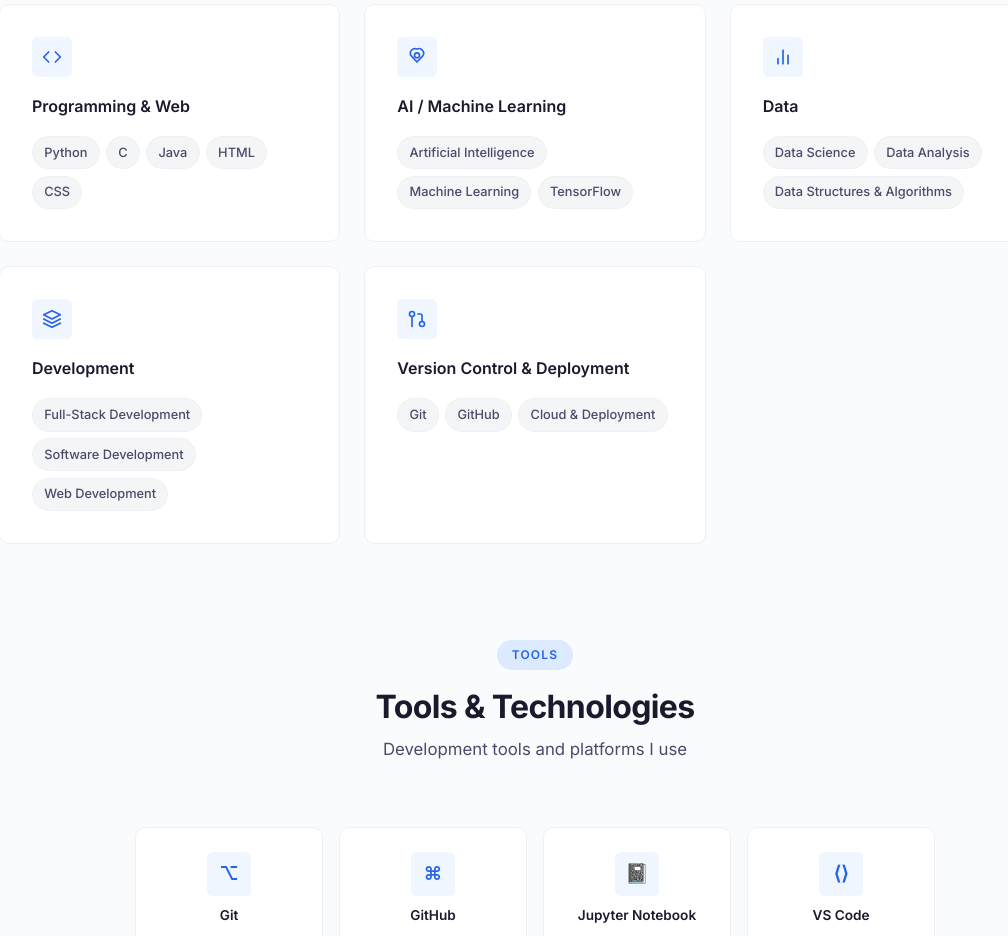
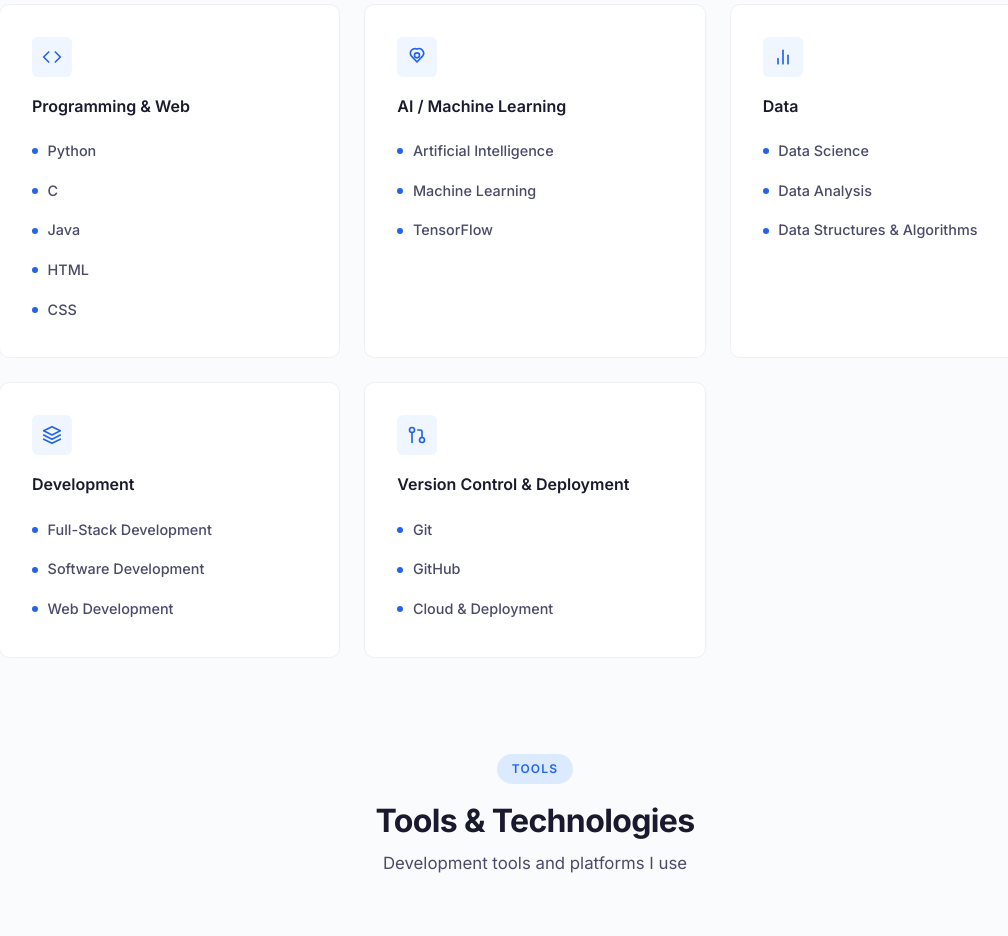
Before and after one commit to SusheelVaddi/Portfolio, a React (Vite) app: page / in a window 1280 px wide. Shown: the part 3200-4136 px from the top of the page, without its empty margins (105-1113 px from the left). Built offline with nearby package versions, Linux system fonts and the light colour scheme.

Commit message:
Format technical skills as vertical lists

```diff
--- a/src/components/Skills.jsx
+++ b/src/components/Skills.jsx
@@ -20,13 +20,14 @@
                 <SkillCategoryIcon icon={category.icon} />
               </div>
               <h3 className="skill-card-title">{category.category}</h3>
-              <div className="skill-tags">
+              <ul className="skill-list">
                 {category.skills.map((skill, j) => (
-                  <span key={j} className="skill-tag">
-                    {skill}
-                  </span>
+                  <li key={j} className="skill-list-item">
+                    <span className="skill-bullet" aria-hidden="true" />
+                    <span>{skill}</span>
+                  </li>
                 ))}
-              </div>
+              </ul>
             </div>
           ))}
         </div>
--- a/src/index.css
+++ b/src/index.css
@@ -696,27 +696,33 @@
   margin-bottom: var(--space-md);
 }
 
-.skill-tags {
+.skill-list {
   display: flex;
-  flex-wrap: wrap;
-  gap: 0.4rem;
+  flex-direction: column;
+  gap: 0.55rem;
 }
 
-.skill-tag {
-  font-size: 0.8rem;
+.skill-list-item {
+  display: flex;
+  align-items: center;
+  gap: 0.6rem;
+  font-size: 0.9rem;
   font-weight: 500;
-  padding: 0.3rem 0.7rem;
-  border-radius: 100px;
-  background: var(--color-bg-code);
   color: var(--color-text-secondary);
-  border: 1px solid var(--color-border-light);
-  transition: all var(--transition-fast);
+  padding: 0.2rem 0;
+  transition: color var(--transition-fast);
 }
 
-.skill-tag:hover {
-  border-color: var(--color-accent);
+.skill-list-item:hover {
   color: var(--color-accent);
-  background: var(--color-accent-subtle);
+}
+
+.skill-bullet {
+  width: 6px;
+  height: 6px;
+  border-radius: 50%;
+  background: var(--color-accent);
+  flex-shrink: 0;
 }
 
 /* ---- Tools ---- */
```
